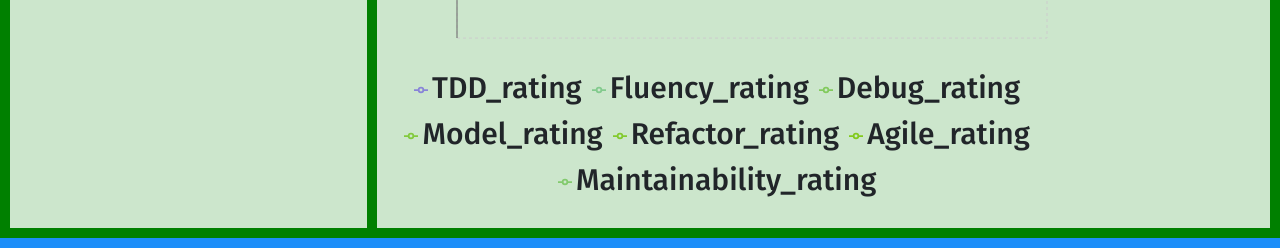
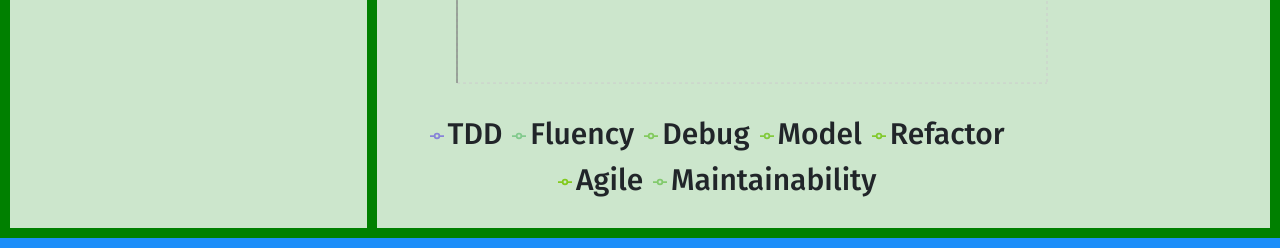
Before and after one commit to obean/ProcessReviewSite, a React (Create React App) app in the folder client/: page /profile in a window 1280 px wide. Shown: the part 523-771 px from the top of the page. Built offline with nearby package versions, Linux system fonts and the light colour scheme; no server answers.

Commit message:
Added formatter function to change Data input for Graph's data

```diff
--- a/client/src/components/lineChart.component.js
+++ b/client/src/components/lineChart.component.js
@@ -14,24 +14,24 @@ const RatingsList = () => {
   const fetchRatings = async (res) => {
     const data = await fetch('http://localhost:9000/reviews/ratings');
     const ratings = await data.json();
-    // console.log(ratings)
     setRatings(ratings)
   };
 
   const formatter = () => {
+    for (let index = 0; index < ratings.length; index++) {
+      ratings[index]['name'] = index + 1;
 
-    for (let index = 0; index < ratings.length; index++) {
-      ratings[index]['name'] = index + 1
+      for (const [old_key] of Object.entries(ratings[index])) {
+        if (old_key.endsWith("_rating")) {
+          let new_key = old_key.slice(0, -7);
+          ratings[index][new_key] = ratings[index][old_key];
+          delete ratings[index][old_key];
+        }
+      }
+    }
+  }
 
-    }
-    console.log(ratings)
-  }
   formatter()
-// const data = [
-//   {
-//     name: '1', uv: 4000, pv: 2400, amt: 2400,
-//   },
-// ];
 
   return (
     <LineChart
@@ -47,13 +47,13 @@ const RatingsList = () => {
       <YAxis />
       <Tooltip />
       <Legend />
-      <Line type="monotone" dataKey="TDD_rating" stroke="#8884d8" activeDot={{ r: 8 }} />
-      <Line type="monotone" dataKey="Fluency_rating" stroke="#82ca8d" />
-      <Line type="monotone" dataKey="Debug_rating" stroke="#82ca5d" />
-      <Line type="monotone" dataKey="Model_rating" stroke="#82ca3d" />
-      <Line type="monotone" dataKey="Refactor_rating" stroke="#82ca2d" />
-      <Line type="monotone" dataKey="Agile_rating" stroke="#82ca1d" />
-      <Line type="monotone" dataKey="Maintainability_rating" stroke="#82ca6d" />
+      <Line type="monotone" dataKey="TDD" stroke="#8884d8" activeDot={{ r: 8 }} />
+      <Line type="monotone" dataKey="Fluency" stroke="#82ca8d" />
+      <Line type="monotone" dataKey="Debug" stroke="#82ca5d" />
+      <Line type="monotone" dataKey="Model" stroke="#82ca3d" />
+      <Line type="monotone" dataKey="Refactor" stroke="#82ca2d" />
+      <Line type="monotone" dataKey="Agile" stroke="#82ca1d" />
+      <Line type="monotone" dataKey="Maintainability" stroke="#82ca6d" />
     </LineChart>
   );
 
```
